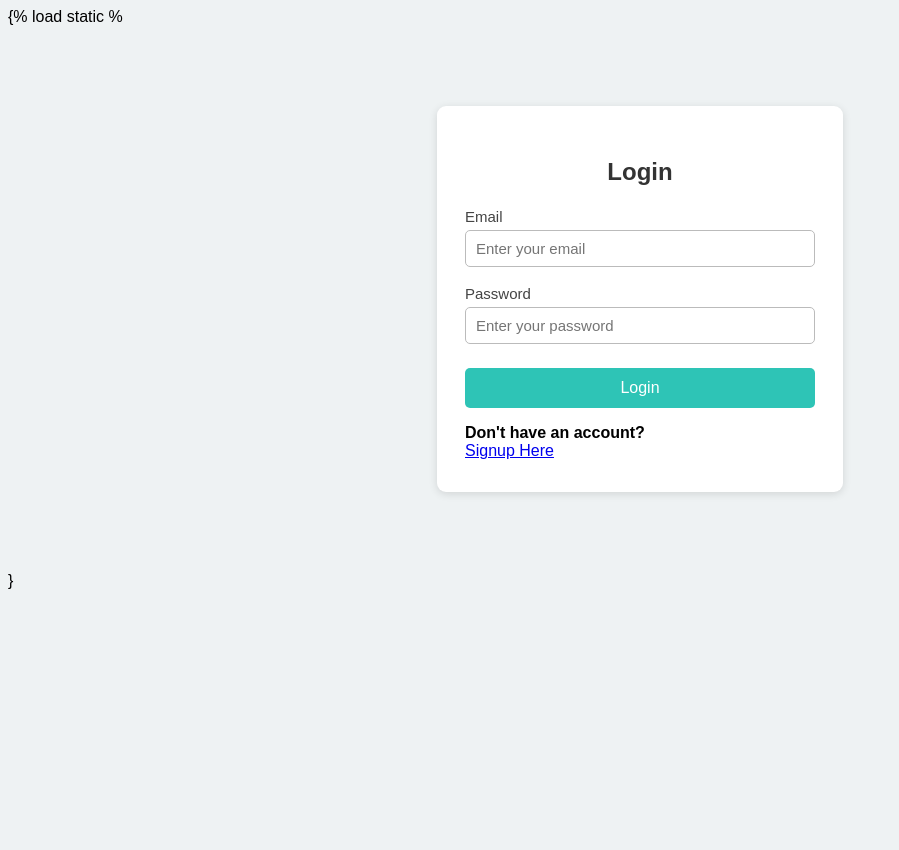
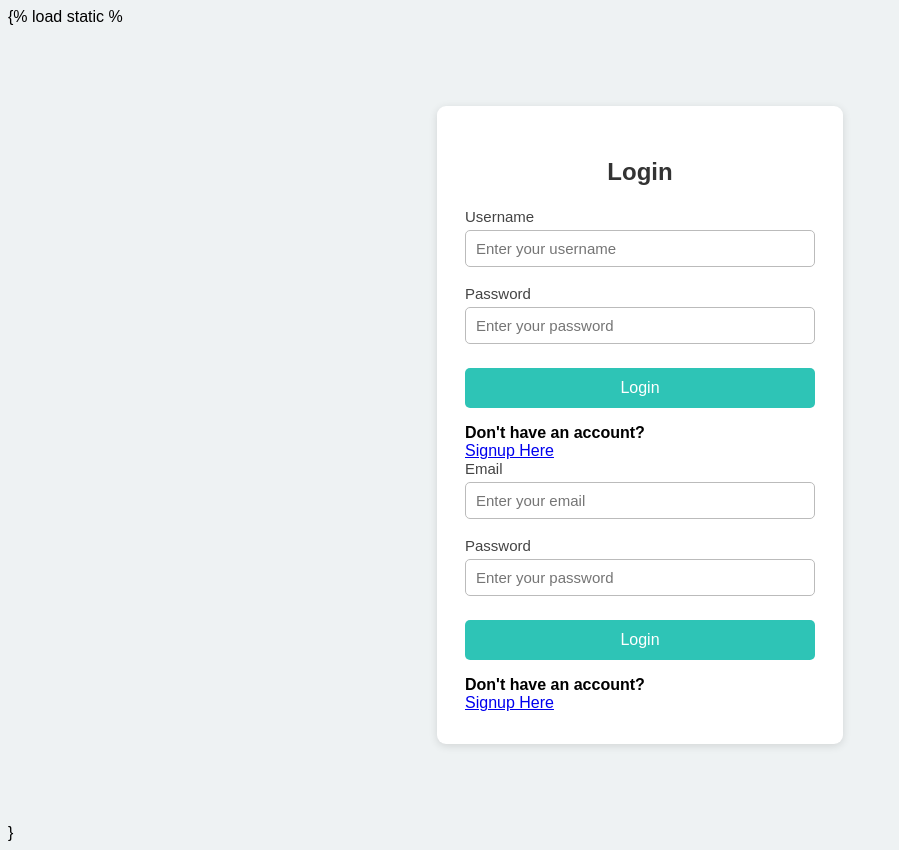
Before and after one commit to Sasank-5716/Django-Projects, a Django app: page /login/ in a window 1280 px wide. Shown: the whole page, without its empty margins (0-899 px from the left). Before the commit the page ends 589 px from the top, so only its background shows below. Run offline with Django 5.2, Linux system fonts and the light colour scheme.

Commit message:
Used username instead of email to authenticate

```diff
--- a/todo/todo/templates/login.html
+++ b/todo/todo/templates/login.html
@@ -57,7 +57,25 @@
 <body>
   <div class="form-container">
     <h2>Login</h2>
-    <form>
+    <form method="post" id="login-form">
+      {% csrf_token %}
+      <div class="form-group">
+      <label>Username</label>
+      <input type="text" required placeholder="Enter your username" name="username">
+      </div>
+      <div class="form-group">
+      <label>Password</label>
+      <input type="password" required placeholder="Enter your password" name="pwd">
+      </div>
+      <button class="btn" type="submit">Login</button>
+    </form>
+    <div class="field">
+      <b>Don't have an account?</b>
+      <br>
+      <a href="{% url 'login' %}">Signup Here</a>
+    </div>
+    <form method="post" id="login-form">
+      {% csrf_token %}
       <div class="form-group">
         <label>Email</label>
         <input type="email" required placeholder="Enter your email" name="emailid">
--- a/todo/todo/templates/signup.html
+++ b/todo/todo/templates/signup.html
@@ -57,7 +57,7 @@
 <body>
   <div class="form-container">
     <h2>Sign Up</h2>
-    <form method="post">
+    <form method="post" id="signup-form">
         {% csrf_token %}
       <div class="form-group">
         <label>Username</label>
--- a/todo/todo/views.py
+++ b/todo/todo/views.py
@@ -20,13 +20,25 @@ def login(request):
         emailid = request.POST.get('emailid')
         pwd = request.POST.get('pwd')
         print(emailid, pwd)
-        user = authenticate(username=emailid, password=pwd)
+        try:
+            user_obj = User.objects.get(email=emailid)
+            username = user_obj.username
+        except User.DoesNotExist:
+            username = None
+        user = authenticate(username=username, password=pwd)
         if user is not None:
             auth_login(request, user)
-            return redirect('/todo')
+            return redirect('todo')
         else:
             return render(request, 'login.html', {'error': 'Invalid credentials'})
-
+        # Remove the email-based lookup, use username directly
+            username = request.POST.get('fnm')
+            user = authenticate(username=username, password=pwd)
+            if user is not None:
+                auth_login(request, user)
+                return redirect('todo')
+            else:
+                return render(request, 'login.html', {'error': 'Invalid credentials'})
     return render(request, 'login.html')
 
 def todo(request):
```
Also changed, not shown: todo/db.sqlite3.
